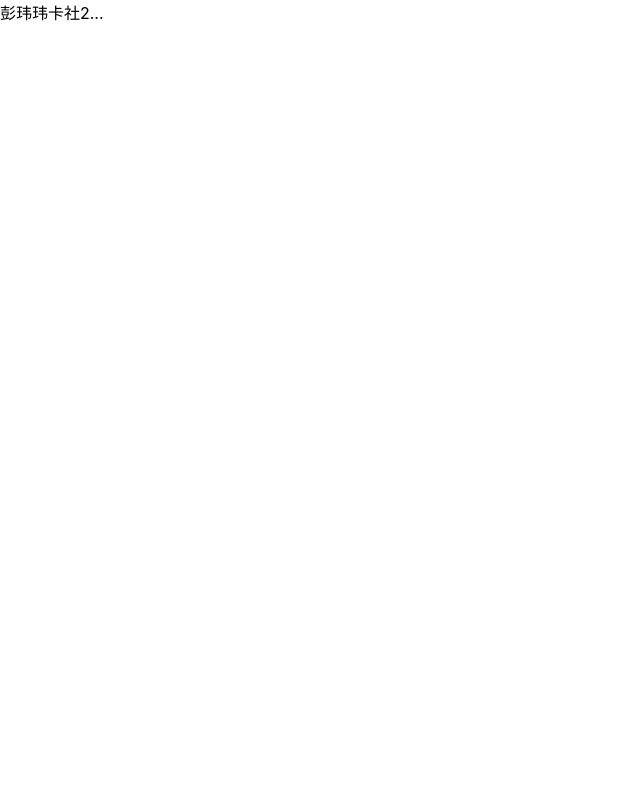
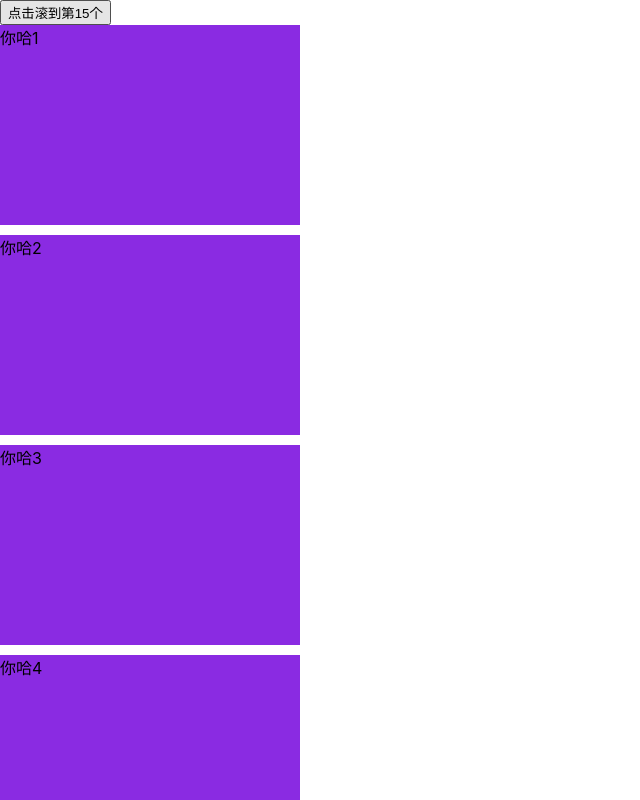
Before and after one commit to aoxiang9696/app-demo, a React (Create React App) app: page / in a window 1280 px wide. Shown: the top 800 px of the page, without its empty margins (0-640 px from the left). Built offline with nearby package versions, Linux system fonts and the light colour scheme.

Commit message:
fix:  添加锚点功能demo

```diff
--- a/src/App.js
+++ b/src/App.js
@@ -8,7 +8,7 @@ import { BrowserRouter, Routes, Route } from "react-router-dom";
 import EventBusEmitDemo from "./pages/EventBusEmitDemo/index";
 import EventBusListener from "./pages/EventBusListener/index";
 import SocketDemo from "./pages/socketDemo/index";
-
+import ScrollTopDemo from './pages/scrollTopDemo/index'
 function App() {
   return (
     // <div className="App">
@@ -23,7 +23,8 @@ function App() {
       <Routes>
         <Route path="/eventbusdemo" element={<EventBusEmitDemo/>} />
         <Route path="/listener" element={<EventBusListener/>} />
-        <Route path="/" element={<SocketDemo/>}/>
+        <Route path="/socketdemo" element={<SocketDemo/>}/>
+        <Route path="/" element={<ScrollTopDemo/>}/>
       </Routes>
     </BrowserRouter>
   );
--- /dev/null
+++ b/src/pages/scrollTopDemo/index.jsx
@@ -0,0 +1,33 @@
+import React from "react";
+import "./index.scss";
+export default function Index() {
+  const list = [1, 2, 3, 4, 5, 6, 7, 8, 9, 10, 11, 12, 13, 14, 15];
+
+  const scrollToAnchor = (anchorName) => {
+    if (anchorName) {
+      let anchorElement = document.getElementById(anchorName);
+      if (anchorElement) {
+        anchorElement.scrollIntoView();
+      }
+    }
+  };
+
+  const scrollToNum=()=>{
+    scrollToAnchor('item_15')
+  }
+
+  return (
+    <div>
+       <button onClick={scrollToNum}>点击滚到第15个</button>
+      <div>
+        {list.map((item) => {
+          return (
+            <div className="list-item" id={`item_${item}`} key={`item_${item}`}>{`你哈${item}`}</div>
+          );
+        })}
+      </div>
+
+
+    </div>
+  );
+}
--- /dev/null
+++ b/src/pages/scrollTopDemo/index.scss
@@ -0,0 +1,6 @@
+.list-item{
+    width: 300px;
+    height: 200px;
+    background-color: blueviolet;
+    margin-bottom: 10px;
+}
```
